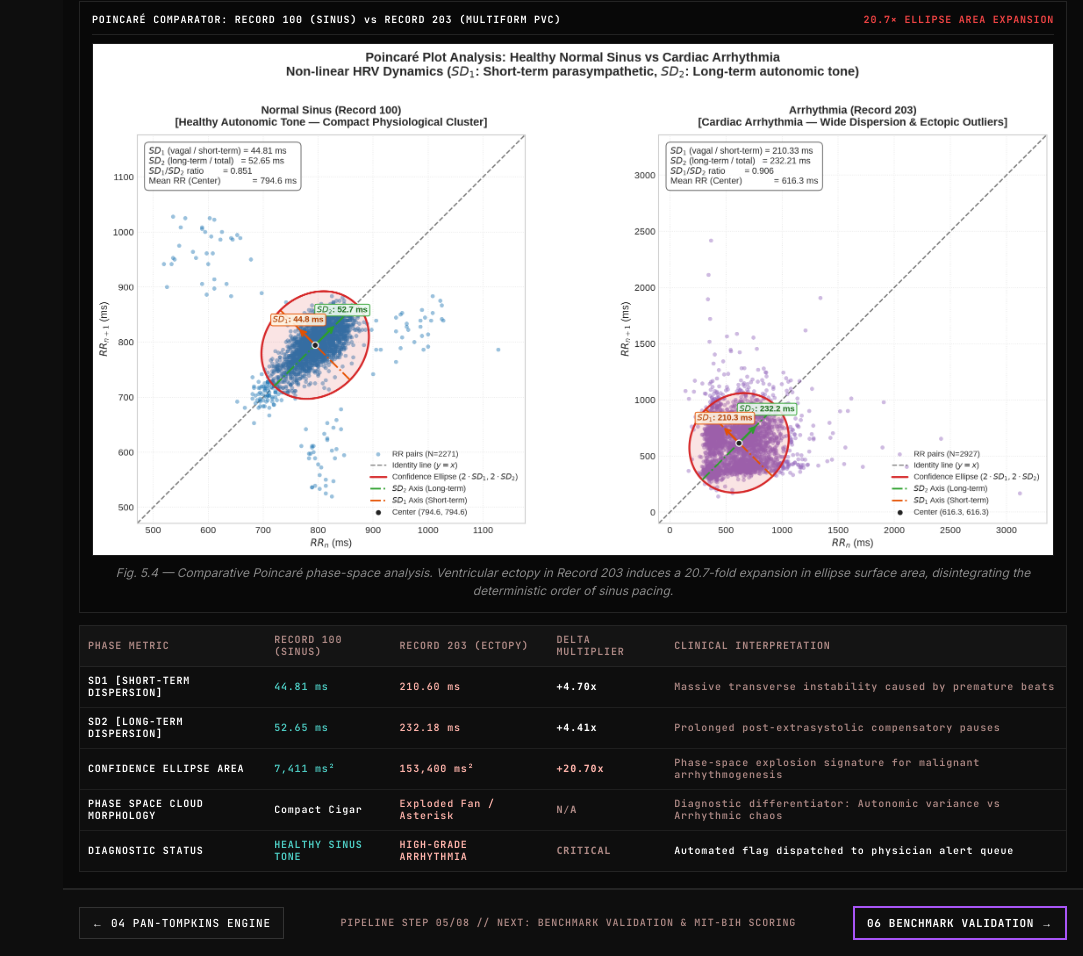
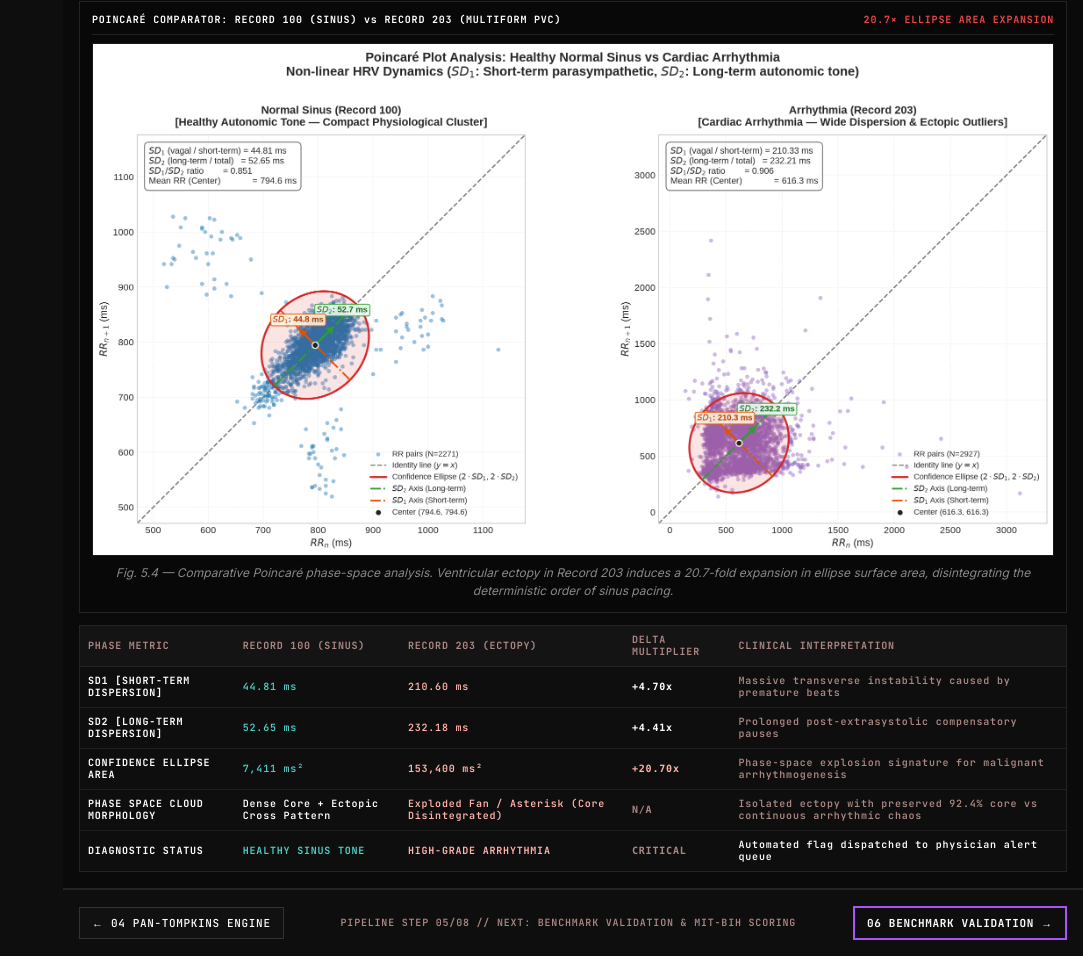
Before and after one commit to ankush-10010/DSP_project, a plain HTML site: page cardiosense-site/hrv-analysis/index.html in a window 1280 px wide. Shown: the part 2638-3594 px from the top of the page, without its empty margins (197-1280 px from the left). Drawn offline with nearby package versions, Linux system fonts and the light colour scheme.

Commit message:
fix(site): update morphology description in Poincare comparison table from Compact Cigar to Dense Core + Ectopic Cross Pattern

```diff
--- a/cardiosense-site/hrv-analysis/index.html
+++ b/cardiosense-site/hrv-analysis/index.html
@@ -353,10 +353,10 @@
 </tr>
 <tr class="hover:bg-[#161616]">
 <td class="p-space-sm font-bold text-white">PHASE SPACE CLOUD MORPHOLOGY</td>
-<td class="p-space-sm text-white">Compact Cigar</td>
-<td class="p-space-sm text-error">Exploded Fan / Asterisk</td>
+<td class="p-space-sm text-white">Dense Core + Ectopic Cross Pattern</td>
+<td class="p-space-sm text-error">Exploded Fan / Asterisk (Core Disintegrated)</td>
 <td class="p-space-sm text-outline font-mono">N/A</td>
-<td class="p-space-sm text-outline">Diagnostic differentiator: Autonomic variance vs Arrhythmic chaos</td>
+<td class="p-space-sm text-outline">Isolated ectopy with preserved 92.4% core vs continuous arrhythmic chaos</td>
 </tr>
 <tr class="hover:bg-[#161616]">
 <td class="p-space-sm font-bold text-white">DIAGNOSTIC STATUS</td>
```
